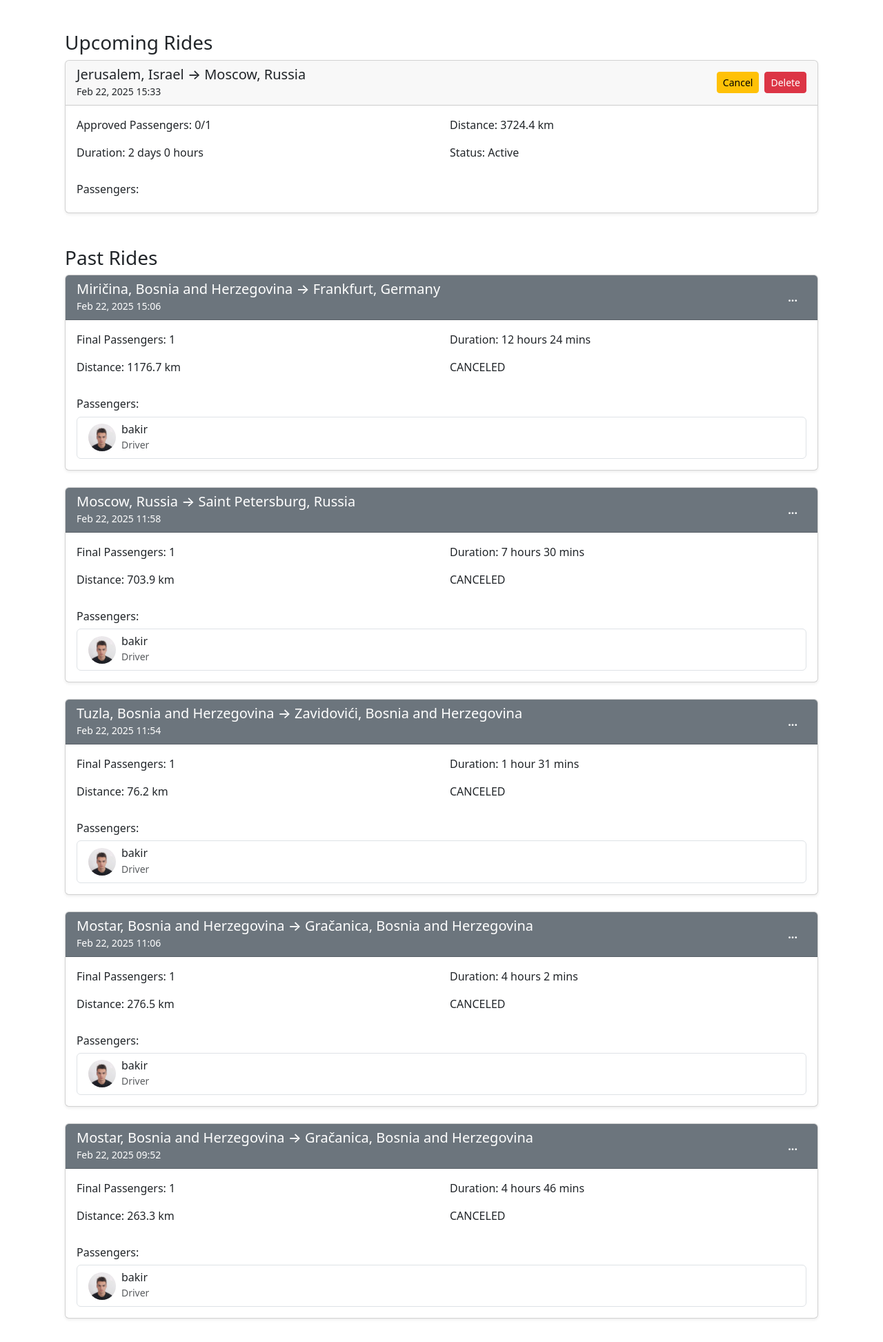
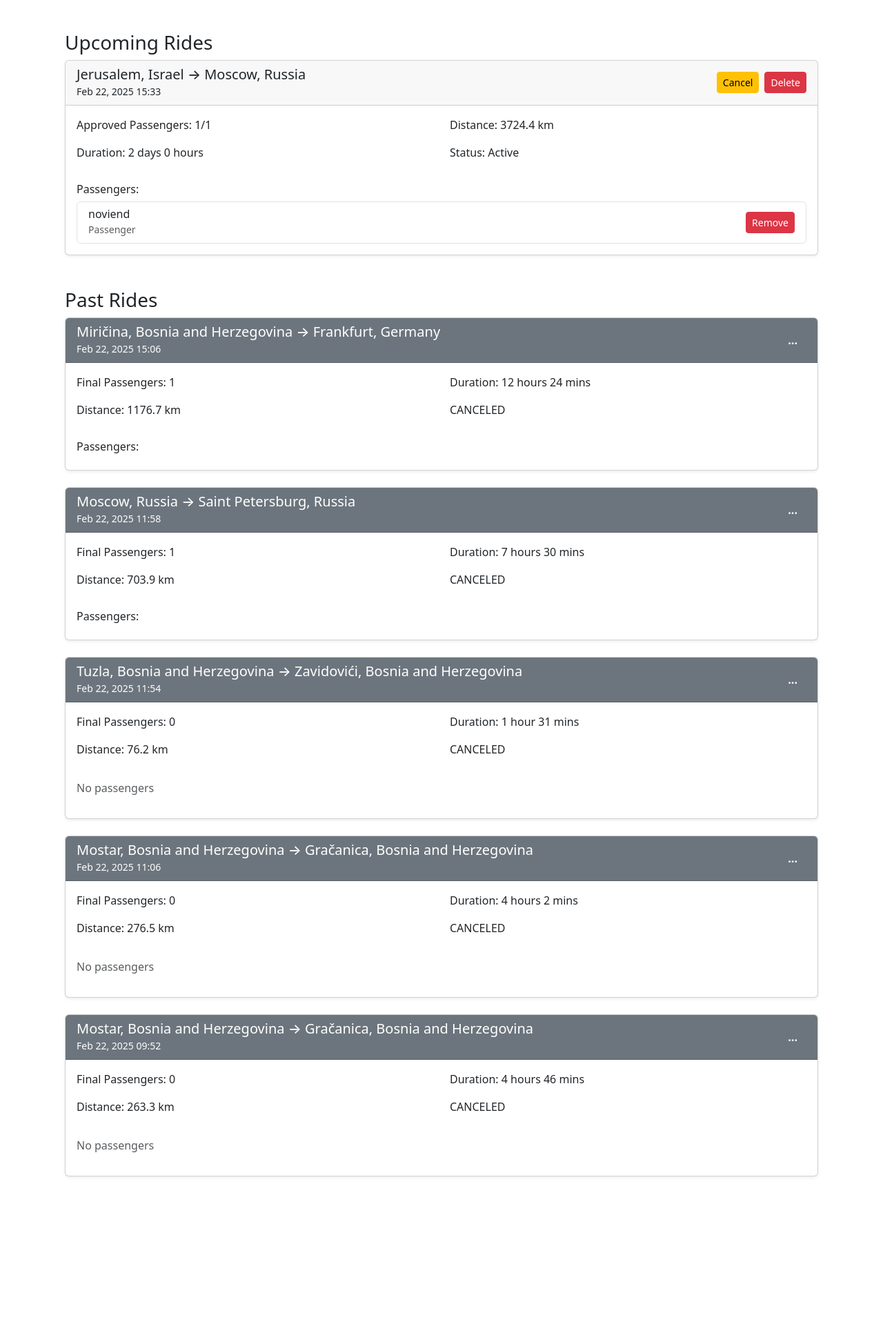
Before and after one commit to BakirBukvic/prvi_korak_hackathon, a Django app: page /profile/my_rides/ in a window 1280 px wide. Shown: the part 349-2294 px from the top of the page at 69% size. After the commit the page ends 2055 px from the top, so only its background shows below. Run offline with Django 5.2, Linux system fonts and the light colour scheme; a user stored in the database is signed in; data comes from the database, SQL or seed files in the repository; both versions use the stored data as it was after the commit.

Commit message:
fix passengers not shwoing inside of my_ride

```diff
--- a/user_profile/templates/my_rides.html
+++ b/user_profile/templates/my_rides.html
@@ -9,10 +9,6 @@
         {% if future_rides %}
             {% for ride in future_rides %}
             <div class="card mb-4 shadow-sm">
-
-
-
-
                 <div class="card-header d-flex justify-content-between align-items-center">
                     <div>
                         <h5 class="mb-0">
@@ -29,15 +25,6 @@
                         </button>
                     </div>
                 </div>
-
-
-
-
-
-
-
-
-
                 <div class="card-body">
                     <div class="row mb-3">
                         <div class="col-md-6">
@@ -50,37 +37,30 @@
                         </div>
                     </div>
 
-
-                        {% if ride.riders.exists %}
                     <h6>Passengers:</h6>
+    {% if ride.approved_count > 0 %}
         <div class="list-group">
-                            {% for association in ride.riders.all %}
-                                {% if association.user != request.user %}
+            {% for application in ride.approved_passengers %}
                 <div class="list-group-item d-flex justify-content-between align-items-center">
                     <div class="d-flex align-items-center">
-                                            {% if association.user.path_to_profile_picture %}
-                                                <img src="{% static 'base/profile_pictures/'|add:association.user.path_to_profile_picture %}"
+                        {% if application.user.path_to_profile_picture %}
+                            <img src="{% static 'base/profile_pictures/'|add:application.user.path_to_profile_picture %}"
                                  class="rounded-circle me-2"
                                  width="40"
                                  height="40"
                                  alt="Profile photo">
                         {% endif %}
                         <div>
-                                                <h6 class="mb-0">{{ association.user.username }}</h6>
-                                                <small class="text-muted">
-                                                    {% if association.is_driver %}Driver{% else %}Passenger{% endif %}
-                                                </small>
+                            <h6 class="mb-0">{{ application.user.username }}</h6>
+                            <small class="text-muted">Passenger</small>
                         </div>
                     </div>
-                                        {% if not association.is_driver %}
                     <button class="btn btn-danger btn-sm remove-passenger"
-                                                    data-user-id="{{ association.user.id }}"
+                            data-user-id="{{ application.user.id }}"
                             data-ride-id="{{ ride.id }}">
                         <i class="bi bi-x-lg"></i> Remove
                     </button>
-                                        {% endif %}
                 </div>
-                                {% endif %}
             {% endfor %}
         </div>
     {% else %}
@@ -127,11 +107,7 @@
                     <div class="card-body">
                         <div class="row mb-3">
                             <div class="col-md-6">
-                                <p><i class="bi bi-people-fill"></i> Final Passengers:
-                                    {% with approved_count=ride.riders.filter.count %}
-                                        {{ ride.riders.filter.count|default:"0" }}
-                                    {% endwith %}
-                                </p>
+                                <p><i class="bi bi-people-fill"></i> Final Passengers: {{ ride.approved_count }}</p>
                                 <p><i class="bi bi-map"></i> Distance: {{ ride.distance_km|floatformat:1 }} km</p>
                             </div>
                             <div class="col-md-6">
@@ -147,10 +123,11 @@
                             </div>
                         </div>
 
-                        {% if ride.riders.exists %}
+                        {% if ride.approved_count > 0 %}
                         <h6>Passengers:</h6>
                         <div class="list-group">
                             {% for association in ride.riders.all %}
+                                {% if not association.is_driver %}
                                     <div class="list-group-item">
                                         <div class="d-flex align-items-center">
                                             {% if association.user.path_to_profile_picture %}
@@ -163,13 +140,16 @@
                                             <div>
                                                 <h6 class="mb-0">{{ association.user.username }}</h6>
                                                 <small class="text-muted">
-                                                {% if association.is_driver %}Driver{% else %}Passenger{% endif %}
+                                                    Passenger
                                                 </small>
                                             </div>
                                         </div>
                                     </div>
+                                {% endif %}
                             {% endfor %}
                         </div>
+                        {% else %}
+                            <p class="text-muted">No passengers</p>
                         {% endif %}
                     </div>
                 </div>
@@ -181,7 +161,6 @@
         {% endif %}
     </div>
 </div>
-
 <!-- Bootstrap Icons -->
 
 
--- a/user_profile/views.py
+++ b/user_profile/views.py
@@ -161,37 +161,37 @@
 
     return redirect('user_profile:pending_rides')
 
+from django.db.models import Count, Q, F, Prefetch
 
 @login_required
 def rides(request):
     now = timezone.now()
     user = request.user
 
-    # Get rides where user is the driver
+    # Prefetch approved applications and their users
+    approved_applications = Prefetch(
+        'applications',
+        queryset=RideApplication.objects.filter(status='APPROVED').select_related('user'),
+        to_attr='approved_passengers'
+    )
+
     user_rides = Ride.objects.filter(
         riders__user=user,
         riders__is_driver=True
     ).annotate(
-        approved_count=Count('riders', filter=Q(riders__is_driver=False)),
+        approved_count=Count('applications', filter=Q(applications__status='APPROVED')),
         initial_travelers=F('travelers')
-    ).prefetch_related('riders__user')
+    ).prefetch_related(approved_applications, 'riders__user')
 
-    # Future rides: Either future date OR 'PREPARING' status
-    future_rides = user_rides.filter(
-        status='PREPARING'
-    ).order_by('start_date')
-
-    # Past rides: Only include rides with 'FINISHED' status
-    past_rides = user_rides.filter(
-        ~Q(status='PREPARING')  # Using ~ to negate the condition
-    ).order_by('-start_date')
+    # Future and past rides logic remains the same
+    future_rides = user_rides.filter(status='PREPARING').order_by('start_date')
+    past_rides = user_rides.filter(~Q(status='PREPARING')).order_by('-start_date')
 
     context = {
         'future_rides': future_rides,
         'past_rides': past_rides,
         'user': user
     }
-
     return render(request, 'my_rides.html', context)
 
 @login_required
```
Also changed, not shown: db.sqlite3. Lines whose indentation alone changed are shown as unchanged.
